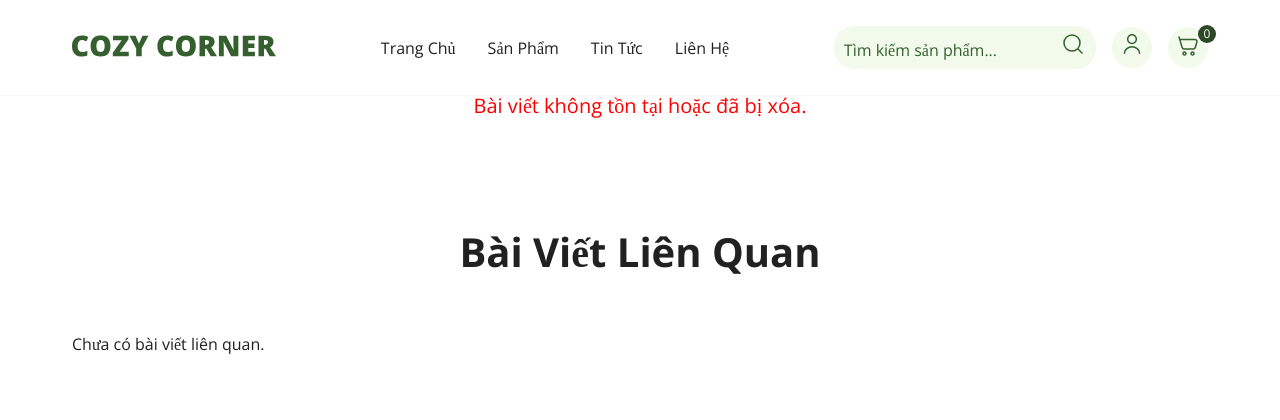
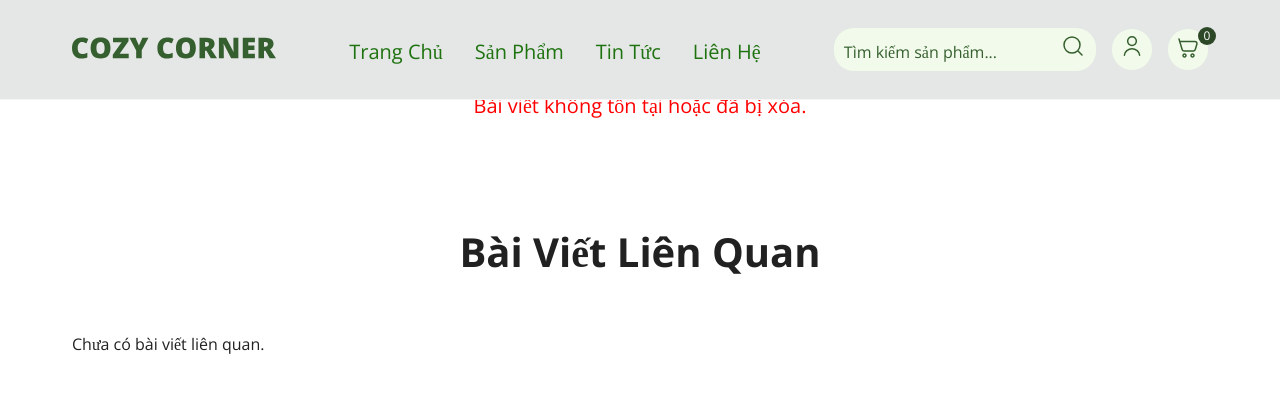
Before and after one commit to Anhmjnh/CozyCorner, a PHP site: the page made by view/news/ChiTietTinTuc.php in a window 1280 px wide. Shown: the top 420 px of the page. Run offline with PHP 8.4, Linux system fonts and the light colour scheme; the template is opened without the code that fills it, so the values that code supplies are empty; data comes from the database, SQL or seed files in the repository; a stand-in replaces the project's code that opens the database connection; some libraries are stand-ins or nearby versions.

Commit message:
feat(header): improve UI/UX design

```diff
--- a/assets/css/ChiTietTinTuc.css
+++ b/assets/css/ChiTietTinTuc.css
@@ -5,7 +5,7 @@
 }
 
 .post__image {
-    width: 100%;
+    width: 90%;
     border-radius: 24px;
 }
 
--- a/assets/css/DanhMucSanPham.css
+++ b/assets/css/DanhMucSanPham.css
@@ -12,6 +12,7 @@
 .banner__img {
     max-width: 100%;
     height: auto;
+
 }
 
 /* BREADCRUMB */
--- a/assets/css/LienHe.css
+++ b/assets/css/LienHe.css
@@ -22,8 +22,10 @@
 }
 
 .breadcrumb li:last-child {
-    font-weight: 600;
-    color: #355F2E;
+    box-sizing: inherit;
+    color: #212121;
+    line-height: 100%;
+    font-weight: 400;
 }
 
 /* ===== CONTACT ===== */
--- a/assets/css/TrangChu.css
+++ b/assets/css/TrangChu.css
@@ -2,12 +2,13 @@
 
 .banner {
     position: relative;
-    height: 660px;
+    height: 600px;
     margin: 0 72px;
     align-items: center;
     justify-content: center;
     color: white;
     border-radius: 24px;
+    margin-top: 100px;
 }
 
 .banner__content {
--- a/assets/css/main.css
+++ b/assets/css/main.css
@@ -62,7 +62,7 @@ header {
     left: 0;
     width: 100%;
     z-index: 100;
-    height: 96px;
+    height: 100px;
 }
 
 .navbar {
@@ -70,7 +70,7 @@ header {
     justify-content: space-between;
     align-items: center;
     padding: 0 72px;
-    background-color: white;
+    background-color:#E4E7E5;
     border-bottom: 1px solid #F5F5F5;
 }
 .navbar__logo {
@@ -99,7 +99,10 @@ header {
 
 .navbar__link {
     text-decoration: none;
-    font-size: 16px;
+    font-size: 20px;
+    color:#1e7210;
+
+
 }
 .navbar__actions {
     display: flex;
--- a/view/cart/ChiTietGioHang.php
+++ b/view/cart/ChiTietGioHang.php
@@ -21,21 +21,21 @@ require_once __DIR__ . '/../../includes/header.php';
 
 
     .breadcrumb-custom {
+
         display: flex;
         align-items: center;
         gap: 12px;
         list-style: none;
         padding: 0;
         margin: 0 0 25px 0;
+        margin-top: 120px;
         font-size: 15px;
         color: #555;
     }
 
     .breadcrumb-custom a {
         text-decoration: none;
-        color: #333;
-        font-weight: 500;
-        transition: color 0.2s;
+        color: #9E9E9E;
     }
 
     .breadcrumb-custom a:hover {
--- a/view/news/ChiTietTinTuc.php
+++ b/view/news/ChiTietTinTuc.php
@@ -1,32 +1,10 @@
 <?php
 // view/news/ChiTietTinTuc.php
+$page_css = isset($page_css) ? $page_css : [];
+$page_css[] = 'assets/css/ChiTietTinTuc.css';
+
 require_once __DIR__ . '/../../includes/header.php';
 ?>
-
-<!DOCTYPE html>
-<html lang="vi">
-
-<head>
-    <meta charset="UTF-8">
-    <meta name="viewport" content="width=device-width, initial-scale=1.0">
-    <title>COZY CORNER</title>
-
-
-    <link rel="stylesheet" href="https://cdnjs.cloudflare.com/ajax/libs/normalize/8.0.1/normalize.min.css">
-
-
-    <link rel="preconnect" href="https://fonts.googleapis.com">
-    <link rel="preconnect" href="https://fonts.gstatic.com" crossorigin>
-    <link href="https://fonts.googleapis.com/css2?family=Open+Sans:ital,wght@0,300..800;1,300..800&display=swap"
-        rel="stylesheet">
-
-
-    <link rel="stylesheet" href="<?= BASE_URL ?>assets/css/main.css">
-    <link rel="stylesheet" href="<?= BASE_URL ?>assets/css/ChiTietTinTuc.css">
-
-
-    <link rel="stylesheet" href="https://cdnjs.cloudflare.com/ajax/libs/font-awesome/6.5.0/css/all.min.css">
-</head>
 
 <style>
     /* Canh lề và đồng bộ chiều cao cho bài viết liên quan */
--- a/view/product/ChiTietSanPham.php
+++ b/view/product/ChiTietSanPham.php
@@ -13,6 +13,7 @@ require_once __DIR__ . '/../../includes/header.php';
 
 <!-- BREADCRUMB -->
 <ul class="breadcrumb">
+
     <li><a href="<?= BASE_URL ?>">Trang chủ</a></li>
     <li><img src="<?= BASE_URL ?>assets/icon/icon-next.svg" alt="icon next"></li>
     <li><a href="<?= BASE_URL ?>index.php?url=product">Sản phẩm</a></li>
@@ -205,6 +206,7 @@ require_once __DIR__ . '/../../includes/header.php';
         box-sizing: border-box;
         vertical-align: middle;
     }
+
 </style>
 <?php if (!$product): ?>
     <p style="text-align: center; padding: 50px; font-size: 1.2rem;">Sản phẩm không tồn tại hoặc đã bị ẩn.</p>
--- a/view/user/TaiKhoan.php
+++ b/view/user/TaiKhoan.php
@@ -428,8 +428,8 @@ require_once __DIR__ . '/../../includes/header.php';
 </style>
 
 <ul class="breadcrumb"
-    style="max-width: 1200px; margin: 20px auto; padding: 0 20px; list-style: none; display: flex; gap: 10px; align-items: center; color: #555;">
-    <li><a href="<?= BASE_URL ?>" style="color: #333; text-decoration: none;">Trang chủ</a></li>
+    style="max-width: 1200px; margin: 20px auto;margin-top: 110px; padding: 0 20px; list-style: none; display: flex; gap: 10px; align-items: center; color: #555;">
+    <li><a href="<?= BASE_URL ?>" style="color: #9e9e9e; text-decoration: none;">Trang chủ</a></li>
     <li><img src="<?= BASE_URL ?>assets/icon/icon-next.svg" alt=">" style="width: 12px; opacity: 0.5;"></li>
     <li style="color: #333; text-decoration: none;">Tài khoản</li>
 </ul>
```
Also changed, not shown: view/product/DanhMucSanPham.php (+4 -25 lines), view/user/CapNhatTaiKhoan.php (+3 -16 lines).
